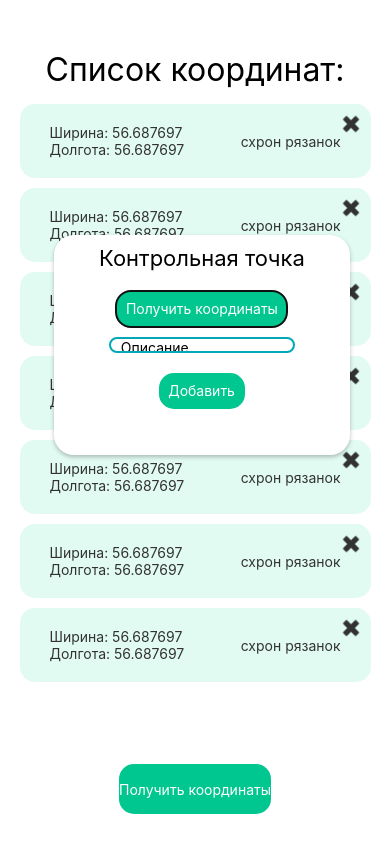
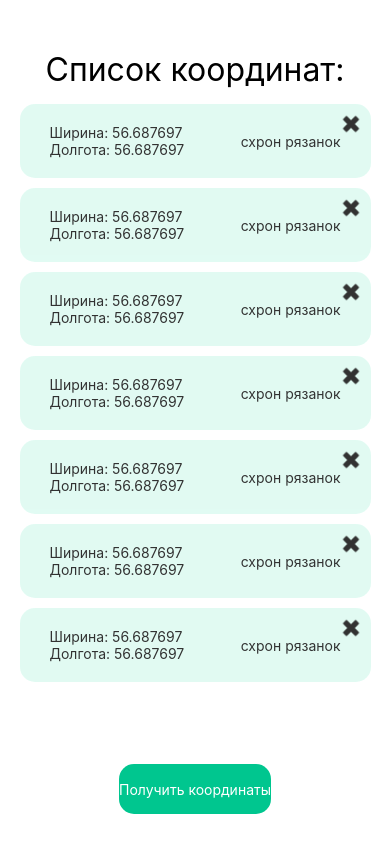
Before and after one commit to Nikolyovin/my-location, a React Native app: screen / in a window 390 px wide. Built offline with nearby package versions, Linux system fonts and the light colour scheme.

Commit message:
open modal and loading

```diff
--- a/App.tsx
+++ b/App.tsx
@@ -1,16 +1,20 @@
 import { StatusBar } from 'expo-status-bar';
 import { StyleSheet, Text, View } from 'react-native';
+import { Provider } from 'react-redux';
 import Footer from './src/components/Footer';
 import Main from './src/components/Main'
+import { store } from './src/store';
 
 export default function App() {
   return (
+    <Provider store={store}>
       <View style={styles.container}>
         <Text style={styles.title}>Список координат:</Text>
         <Main />
         <Footer />
         <StatusBar style="auto" />
       </View>
+    </Provider>
   );
 }
 
--- a/package.json
+++ b/package.json
@@ -16,7 +16,8 @@
     "react": "18.0.0",
     "react-dom": "18.0.0",
     "react-native": "0.69.6",
-    "react-native-web": "~0.18.7"
+    "react-native-web": "~0.18.7",
+    "react-redux": "^8.0.5"
   },
   "devDependencies": {
     "@babel/core": "^7.12.9",
--- a/src/components/Footer.tsx
+++ b/src/components/Footer.tsx
@@ -1,38 +1,18 @@
 import { StyleSheet, Text, TouchableOpacity, View } from 'react-native'
 import React, { useState } from 'react';
 import * as Location from 'expo-location';
+import { useActions } from '../hooks/action';
 
 const Footer = () => {
-    // const [coordinates, setСoordinates] = useState<number[] | null>(null)
-    // const [errorMsg, setErrorMsg] = useState<string | null>(null);
-    // console.log('coordinates:', coordinates);
+    const { iShowModal } = useActions()
 
-    // const onPress = () => {
-    //     (async () => {
-
-    //         let { status } = await Location.requestForegroundPermissionsAsync();
-    //         if (status !== 'granted') {
-    //             setErrorMsg('Permission to access location was denied');
-    //             return
-    //         }
-
-    //         let location = await Location.getCurrentPositionAsync({});
-    //         const coordinates = [location.coords.latitude, location.coords.longitude]
-    //         setСoordinates(coordinates)
-    //     })()
-
-    // }
-
-    // let text = 'Waiting..'
-    // if (errorMsg) {
-    //     text = errorMsg;
-    // } else if (coordinates) {
-    //     text = JSON.stringify(coordinates)
-    // }
+    const onShowModal = () => {
+        iShowModal(true)
+    }
 
     return (
         <View style={styles.buttonWrap}>
-            <TouchableOpacity style={styles.buttonAdd} >
+            <TouchableOpacity style={styles.buttonAdd} onPress={onShowModal}>
                 <Text style={styles.buttonAddText}>Получить координаты</Text>
             </TouchableOpacity>
         </View>
--- a/src/components/ModalAdd.tsx
+++ b/src/components/ModalAdd.tsx
@@ -1,16 +1,23 @@
-import { Modal, StyleSheet, View, Text, TouchableOpacity, TextInput, } from 'react-native'
+import { Modal, StyleSheet, View, Text, TouchableOpacity, TextInput, ActivityIndicator, } from 'react-native'
 import ButtonClose from './ButtonClose'
 import React, { FC, useState } from 'react'
 import * as Location from 'expo-location';
+import { useAppSelector } from '../hooks/redux';
+import { useActions } from '../hooks/action';
 
 const ModalAdd: FC = () => {
+  const { iSModal } = useAppSelector(state => state.app)
+  const { iShowModal } = useActions()
+  const [isLoading, setIsLoading] = useState(false)
+
+  // for getting locations
   const [coordinates, setСoordinates] = useState<number[] | null>(null)
   const [errorMsg, setErrorMsg] = useState<string | null>(null);
-  console.log('coordinates:', coordinates);
 
   const onButtonGetLocation = () => {
+
     (async () => {
-
+      setIsLoading(true)
       let { status } = await Location.requestForegroundPermissionsAsync();
       if (status !== 'granted') {
         setErrorMsg('Permission to access location was denied');
@@ -20,12 +27,8 @@ const ModalAdd: FC = () => {
       let location = await Location.getCurrentPositionAsync({});
       const coordinates = [location.coords.latitude, location.coords.longitude]
       setСoordinates(coordinates)
+      setIsLoading(false)
     })()
-
-  }
-
-  const onButtonPoint = () => {
-
   }
 
   let text = 'Waiting..'
@@ -35,12 +38,22 @@ const ModalAdd: FC = () => {
     text = JSON.stringify(coordinates)
   }
 
+  const onButtonPoint = () => {
+
+  }
+
+  const onPressClose = () => {
+    iShowModal(false)
+    setСoordinates(null)
+  }
+
+
   return (
     <View style={styles.centeredView} >
       <Modal
         animationType="fade"
         transparent={true}
-        visible={true}
+        visible={iSModal}
       // onShow={onShow}
       >
         <View style={styles.centeredView} >
@@ -50,7 +63,10 @@ const ModalAdd: FC = () => {
             {
               !coordinates &&
               <TouchableOpacity style={styles.buttonGetLocation} onPress={onButtonGetLocation}>
-                <Text style={styles.textButton}>Получить координаты</Text>
+                {!isLoading
+                  ? <Text style={styles.textButton}>Получить координаты</Text>
+                  : <ActivityIndicator size="small" color="white" />
+                }
               </TouchableOpacity>
             }
             {
@@ -62,7 +78,7 @@ const ModalAdd: FC = () => {
             }
             {/* <Text style={styles.textInput}>Описание:</Text> */}
             <TextInput style={styles.input}
-              multiline={true}
+              // multiline={true}
               numberOfLines={2}
               placeholder='Описание'
             />
@@ -70,8 +86,8 @@ const ModalAdd: FC = () => {
               <TouchableOpacity style={styles.buttonAdd} onPress={onButtonPoint}>
                 <Text style={styles.textButton}>Добавить</Text>
               </TouchableOpacity>
-              <TouchableOpacity style={styles.buttonCancel} >
-                <Text style={styles.textButton}>Отменить</Text>
+              <TouchableOpacity style={styles.buttonClose} onPress={onPressClose}>
+                <Text style={styles.text}>Отменить</Text>
               </TouchableOpacity>
             </View>
 
@@ -96,7 +112,7 @@ const styles = StyleSheet.create({
   },
   modalView: {
     width: '100%',
-    height: 220,
+    maxHeight: 230,
     margin: 20,
     backgroundColor: "white",
     borderRadius: 20,
@@ -116,6 +132,8 @@ const styles = StyleSheet.create({
     backgroundColor: "#00c68f",
     padding: 9.5,
     borderRadius: 15,
+    alignItems: 'center',
+    minWidth: 200,
   },
   textButton: {
     color: 'white'
@@ -130,23 +148,27 @@ const styles = StyleSheet.create({
   input: {
     paddingHorizontal: 10,
     marginVertical: 10,
-    width: '70%',
+    width: 200,
     borderWidth: 2,
-    borderColor: '#00a8b8',
+    borderColor: '#00c68f',
     borderRadius: 10,
     justifyContent: 'center',
   },
   footerModal: {
-
+    flexDirection: 'row',
+    paddingBottom: 20,
+    justifyContent: 'space-between'
   },
   buttonAdd: {
     backgroundColor: "#00c68f",
     marginTop: 10,
     padding: 9.5,
     borderRadius: 15,
+    marginRight: 5,
   },
-  buttonCancel: {
+  buttonClose: {
     borderColor: "#00c68f",
+    borderWidth: 2,
     marginTop: 10,
     padding: 9.5,
     borderRadius: 15,
--- /dev/null
+++ b/src/hooks/action.ts
@@ -0,0 +1,12 @@
+import { bindActionCreators } from "@reduxjs/toolkit";
+import { useDispatch } from "react-redux";
+import { appActions } from "../store/app.slice";
+
+const actions = {
+    ...appActions
+}
+
+export const useActions = () => {
+    const dispatch = useDispatch()
+    return bindActionCreators(actions, dispatch) //нужно для экшенов
+}
--- /dev/null
+++ b/src/hooks/redux.ts
@@ -0,0 +1,4 @@
+import { TypedUseSelectorHook, useSelector } from "react-redux";
+import { RootState } from "../store";
+
+export const useAppSelector: TypedUseSelectorHook<RootState> = useSelector
--- a/src/store/app.slice.ts
+++ b/src/store/app.slice.ts
@@ -1,18 +1,26 @@
-import { createSlice } from "@reduxjs/toolkit"
+import { createSlice, PayloadAction } from "@reduxjs/toolkit"
 import { ILokations } from "../models/models"
 
 interface IAppState {
     locations: Array<ILokations> | null
+    iSModal: boolean
 }
 
 const initialState: IAppState = {
-    locations: null
+    locations: null,
+    iSModal: false
 }
 
 export const appSlice = createSlice({
     name: 'app',
     initialState,
     reducers: {
-
+        iShowModal(state, action: PayloadAction<boolean>) {
+            state.iSModal = action.payload
+        }
     }
 })
+
+
+export const appActions = appSlice.actions
+export const appReducer = appSlice.reducer
--- a/src/store/index.ts
+++ b/src/store/index.ts
@@ -1,9 +1,10 @@
 import { configureStore } from "@reduxjs/toolkit";
 import { setupListeners } from "@reduxjs/toolkit/dist/query";
+import { appReducer, appSlice } from "./app.slice";
 
 export const store = configureStore({
     reducer: {
-       app: appReducer
+        app: appReducer
     },
 
 })
```
Also changed, not shown: 1 other file (tests, documents, lock files or other folders). Lines whose indentation alone changed are shown as unchanged.
